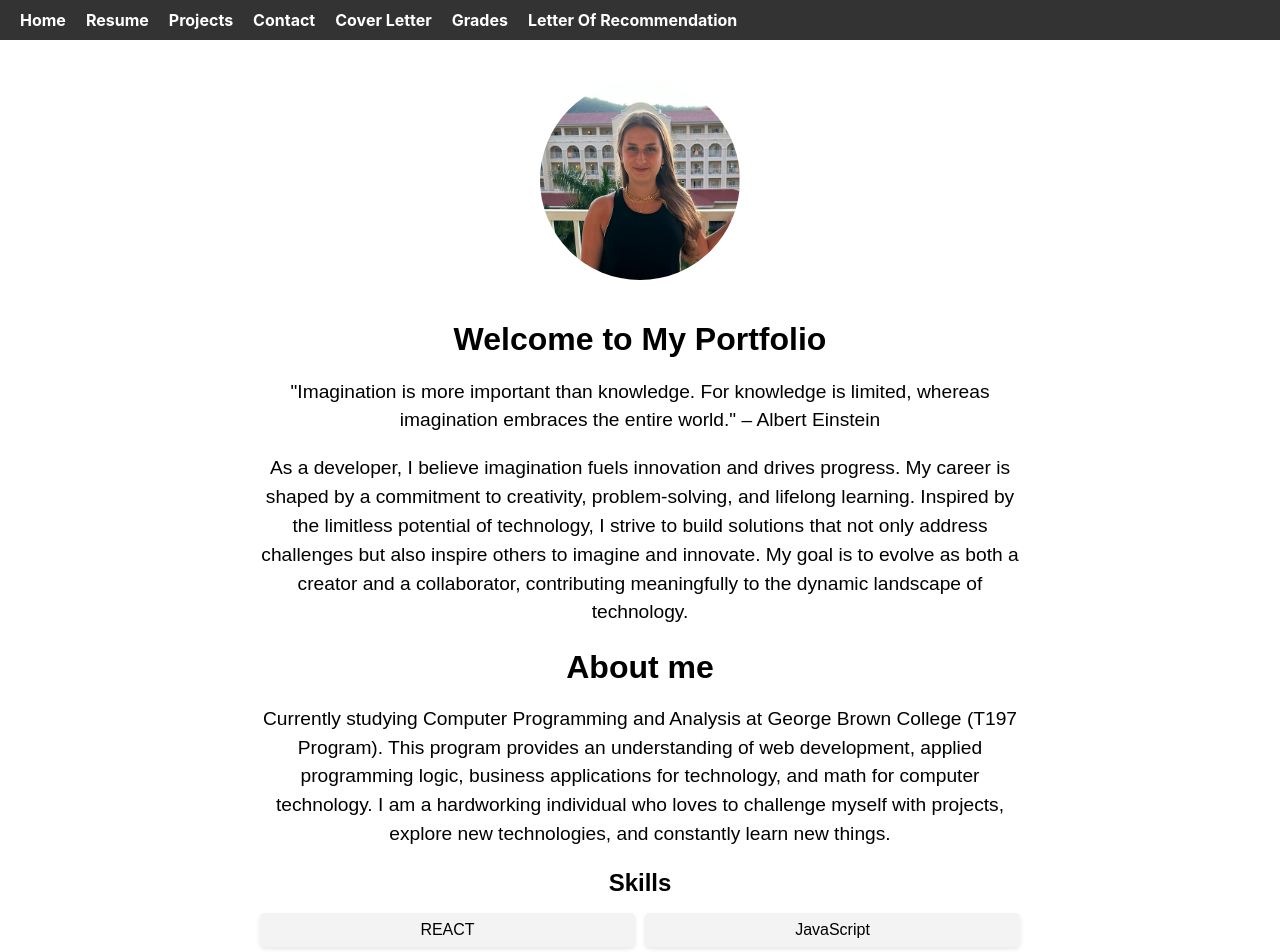
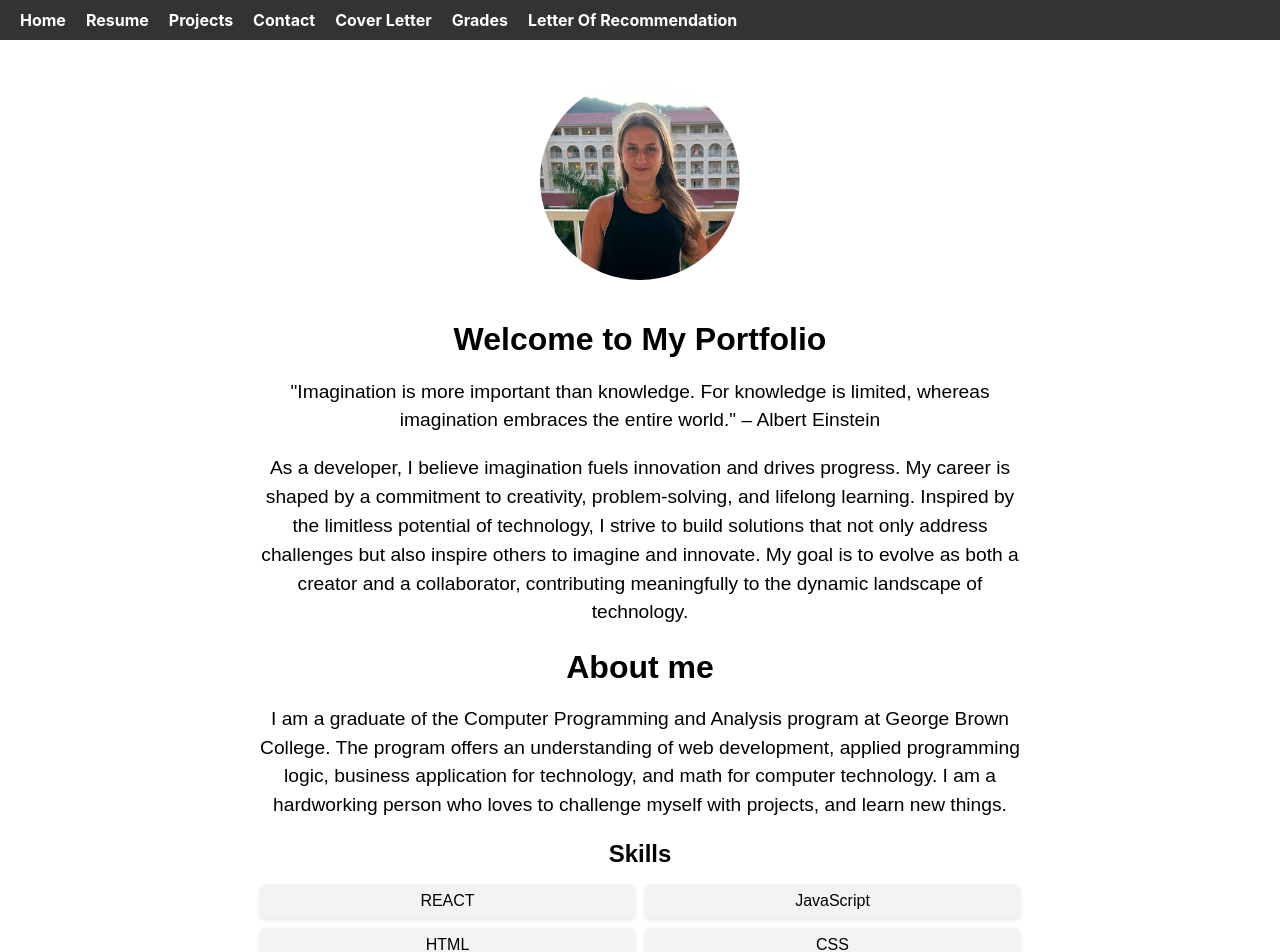
Before and after one commit to margaretTere/Portfolio, a React (Create React App) app: page / in a window 1280 px wide. Shown: the top 952 px of the page. Built offline with nearby package versions, Linux system fonts and the light colour scheme.

Commit message:
Changed Home page description

```diff
--- a/src/pages/HomePage.js
+++ b/src/pages/HomePage.js
@@ -12,10 +12,9 @@ const HomePage = () => (
         <p> As a developer, I believe imagination fuels innovation and drives progress. My career is shaped by a commitment to creativity, problem-solving, and lifelong learning. Inspired by the limitless potential of technology, I strive to build solutions that not only address challenges but also inspire others to imagine and innovate. My goal is to evolve as both a creator and a collaborator, contributing meaningfully to the dynamic landscape of technology.</p>
         <h1>About me</h1>
         <p>
-          Currently studying Computer Programming and Analysis at George Brown College (T197 Program).
-          This program provides an understanding of web development, applied programming logic, business
-          applications for technology, and math for computer technology. I am a hardworking individual
-          who loves to challenge myself with projects, explore new technologies, and constantly learn new things.
+          I am a graduate of the Computer Programming and Analysis program at George Brown College.
+          The program offers an understanding of web development, applied programming logic, business application for technology, and math for computer technology.
+           I am a hardworking person who loves to challenge myself with projects, and learn new things.
         </p>
         <h2>Skills</h2>
         <SkillList>
```
